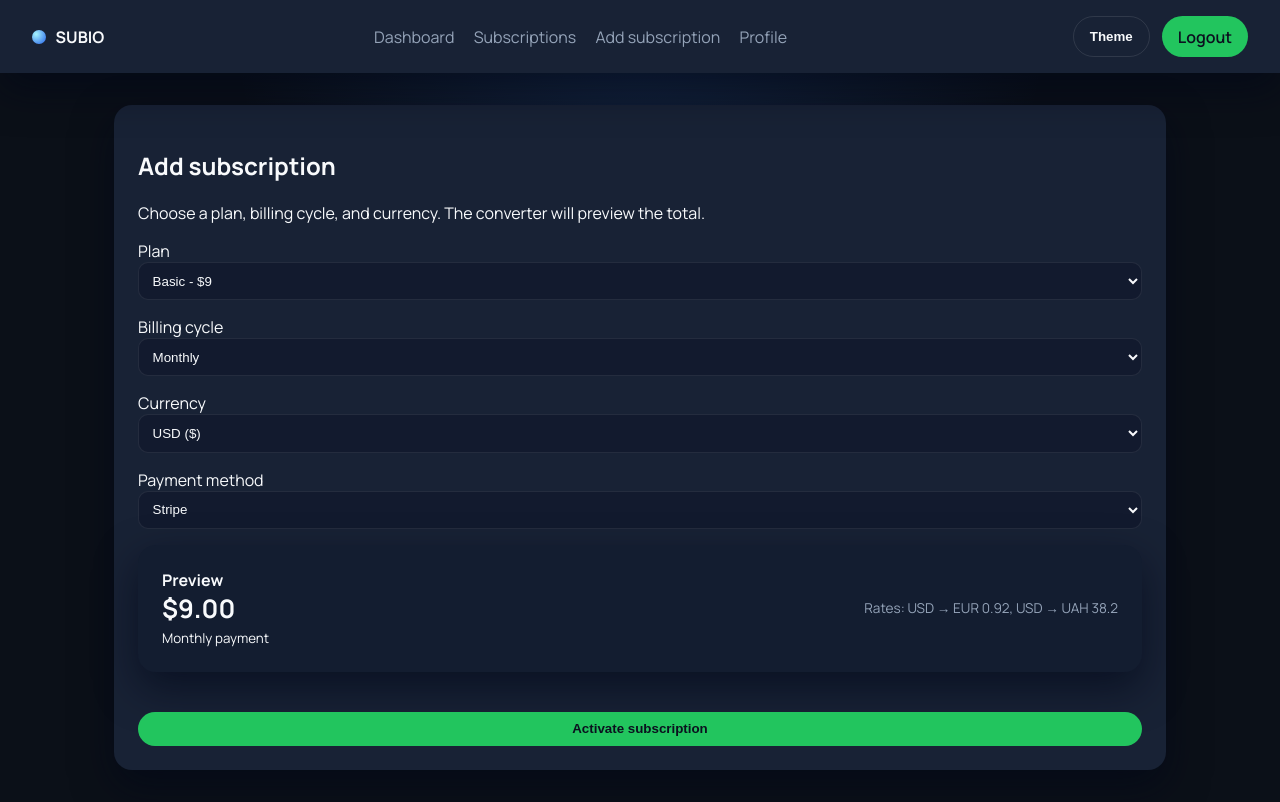
After one commit to excellent2610/subioTG, a Flask app: page /add_subscription in a window 1280 px wide. The commit adds this page. Run offline with Flask 3, Linux system fonts and the light colour scheme; the visitor is signed in with stand-in values (Sample User, id 1); data comes from the database, SQL or seed files in the repository.

Commit message:
Add subscription page with currency converter

```diff
--- a/app.py
+++ b/app.py
@@ -50,6 +50,8 @@ def init_db():
             status TEXT NOT NULL,
             start_date TEXT NOT NULL,
             end_date TEXT NOT NULL,
+            billing_cycle TEXT DEFAULT 'monthly',
+            currency TEXT DEFAULT 'USD',
             FOREIGN KEY(user_id) REFERENCES users(id)
         );
 
@@ -61,6 +63,7 @@ def init_db():
             status TEXT NOT NULL,
             created_at TEXT NOT NULL,
             subscription_id INTEGER,
+            currency TEXT DEFAULT 'USD',
             FOREIGN KEY(user_id) REFERENCES users(id),
             FOREIGN KEY(subscription_id) REFERENCES subscriptions(id)
         );
@@ -74,6 +77,19 @@ def init_db():
         );
         """
     )
+    db.commit()
+    try:
+        db.execute("ALTER TABLE subscriptions ADD COLUMN billing_cycle TEXT DEFAULT 'monthly'")
+    except sqlite3.OperationalError:
+        pass
+    try:
+        db.execute("ALTER TABLE subscriptions ADD COLUMN currency TEXT DEFAULT 'USD'")
+    except sqlite3.OperationalError:
+        pass
+    try:
+        db.execute("ALTER TABLE payments ADD COLUMN currency TEXT DEFAULT 'USD'")
+    except sqlite3.OperationalError:
+        pass
     db.commit()
 
 
@@ -372,6 +388,49 @@ def subscriptions():
     )
 
 
+@app.route("/add_subscription", methods=["GET", "POST"])
+@login_required
+def add_subscription():
+    user = get_user(session["user_id"])
+    plans = [
+        {"name": "Basic", "price": 9},
+        {"name": "Pro", "price": 19},
+        {"name": "Premium", "price": 49},
+    ]
+    if request.method == "POST":
+        if not validate_csrf():
+            flash("Invalid session token.", "error")
+            return redirect(url_for("add_subscription"))
+        plan = request.form.get("plan")
+        billing_cycle = request.form.get("billing_cycle", "monthly")
+        currency = request.form.get("currency", "USD")
+        method = request.form.get("method", "Stripe")
+        base_price = next((p["price"] for p in plans if p["name"] == plan), 9)
+        multiplier = 10 if billing_cycle == "yearly" else 1
+        price = base_price * multiplier
+        start = datetime.utcnow()
+        end = start + timedelta(days=365 if billing_cycle == "yearly" else 30)
+        db = get_db()
+        cursor = db.execute(
+            "INSERT INTO subscriptions (user_id, plan, price, status, start_date, end_date, billing_cycle, currency) VALUES (?, ?, ?, ?, ?, ?, ?, ?)",
+            (user["id"], plan, price, "Active", start.isoformat(), end.isoformat(), billing_cycle, currency),
+        )
+        subscription_id = cursor.lastrowid
+        db.execute(
+            "INSERT INTO payments (user_id, amount, method, status, created_at, subscription_id, currency) VALUES (?, ?, ?, ?, ?, ?, ?)",
+            (user["id"], price, method, "Paid", datetime.utcnow().isoformat(), subscription_id, currency),
+        )
+        db.execute(
+            "UPDATE users SET plan = ?, status = ? WHERE id = ?",
+            (plan, "Active", user["id"]),
+        )
+        db.commit()
+        flash(f"{plan} subscription activated.", "success")
+        return redirect(url_for("subscriptions"))
+
+    return render_template("add_subscription.html", plans=plans)
+
+
 if __name__ == "__main__":
     os.makedirs(APP_ROOT, exist_ok=True)
     with app.app_context():
--- a/static/css/theme.css
+++ b/static/css/theme.css
@@ -192,6 +192,19 @@ th, td {
   font-weight: 700;
 }
 
+.converter {
+  display: flex;
+  justify-content: space-between;
+  align-items: center;
+  gap: 1rem;
+  background: rgba(15, 23, 42, 0.45);
+}
+
+.muted {
+  color: var(--muted);
+  font-size: 0.85rem;
+}
+
 @media (max-width: 900px) {
   .grid-2, .grid-3, .auth-grid {
     grid-template-columns: 1fr;
--- /dev/null
+++ b/static/js/subscription.js
@@ -0,0 +1,33 @@
+const planSelect = document.getElementById("plan-select");
+const billingSelect = document.getElementById("billing-cycle");
+const currencySelect = document.getElementById("currency");
+const previewAmount = document.getElementById("preview-amount");
+const previewNote = document.getElementById("preview-note");
+
+if (planSelect && billingSelect && currencySelect && previewAmount) {
+  const rates = {
+    USD: 1,
+    EUR: 0.92,
+    UAH: 38.2
+  };
+
+  const formatCurrency = (value, currency) =>
+    new Intl.NumberFormat("en-US", { style: "currency", currency }).format(value);
+
+  const updatePreview = () => {
+    const selected = planSelect.options[planSelect.selectedIndex];
+    const basePrice = Number(selected.dataset.price || 0);
+    const cycle = billingSelect.value;
+    const currency = currencySelect.value;
+    const multiplier = cycle === "yearly" ? 10 : 1;
+    const usdTotal = basePrice * multiplier;
+    const converted = usdTotal * (rates[currency] || 1);
+    previewAmount.textContent = formatCurrency(converted, currency);
+    previewNote.textContent = cycle === "yearly" ? "Yearly payment (10x monthly)" : "Monthly payment";
+  };
+
+  planSelect.addEventListener("change", updatePreview);
+  billingSelect.addEventListener("change", updatePreview);
+  currencySelect.addEventListener("change", updatePreview);
+  updatePreview();
+}
--- /dev/null
+++ b/templates/add_subscription.html
@@ -0,0 +1,47 @@
+{% extends "base.html" %}
+{% block content %}
+<section class="card">
+  <h2>Add subscription</h2>
+  <p>Choose a plan, billing cycle, and currency. The converter will preview the total.</p>
+  <form method="post" class="form-stack" id="subscription-form">
+    <input type="hidden" name="csrf_token" value="{{ csrf_token }}" />
+    <label>Plan
+      <select name="plan" id="plan-select">
+        {% for plan in plans %}
+          <option value="{{ plan.name }}" data-price="{{ plan.price }}">{{ plan.name }} - ${{ plan.price }}</option>
+        {% endfor %}
+      </select>
+    </label>
+    <label>Billing cycle
+      <select name="billing_cycle" id="billing-cycle">
+        <option value="monthly">Monthly</option>
+        <option value="yearly">Yearly</option>
+      </select>
+    </label>
+    <label>Currency
+      <select name="currency" id="currency">
+        <option value="USD">USD ($)</option>
+        <option value="EUR">EUR (€)</option>
+        <option value="UAH">UAH (₴)</option>
+      </select>
+    </label>
+    <label>Payment method
+      <select name="method">
+        <option>Stripe</option>
+        <option>PayPal</option>
+      </select>
+    </label>
+    <div class="converter card">
+      <div>
+        <strong>Preview</strong>
+        <div id="preview-amount" class="price">$0</div>
+        <small id="preview-note">Monthly payment</small>
+      </div>
+      <div class="muted">
+        Rates: USD → EUR 0.92, USD → UAH 38.2
+      </div>
+    </div>
+    <button class="btn primary" type="submit">Activate subscription</button>
+  </form>
+</section>
+{% endblock %}
--- a/templates/base.html
+++ b/templates/base.html
@@ -6,6 +6,7 @@
     <title>SUBIO Platform</title>
     <link rel="stylesheet" href="{{ url_for('static', filename='css/theme.css') }}" />
     <script defer src="{{ url_for('static', filename='js/app.js') }}"></script>
+    <script defer src="{{ url_for('static', filename='js/subscription.js') }}"></script>
   </head>
   <body>
     <header class="topbar">
@@ -17,6 +18,7 @@
         {% if user %}
           <a href="{{ url_for('dashboard') }}">Dashboard</a>
           <a href="{{ url_for('subscriptions') }}">Subscriptions</a>
+          <a href="{{ url_for('add_subscription') }}">Add subscription</a>
           <a href="{{ url_for('profile') }}">Profile</a>
         {% else %}
           <a href="{{ url_for('login') }}">Login</a>
```
